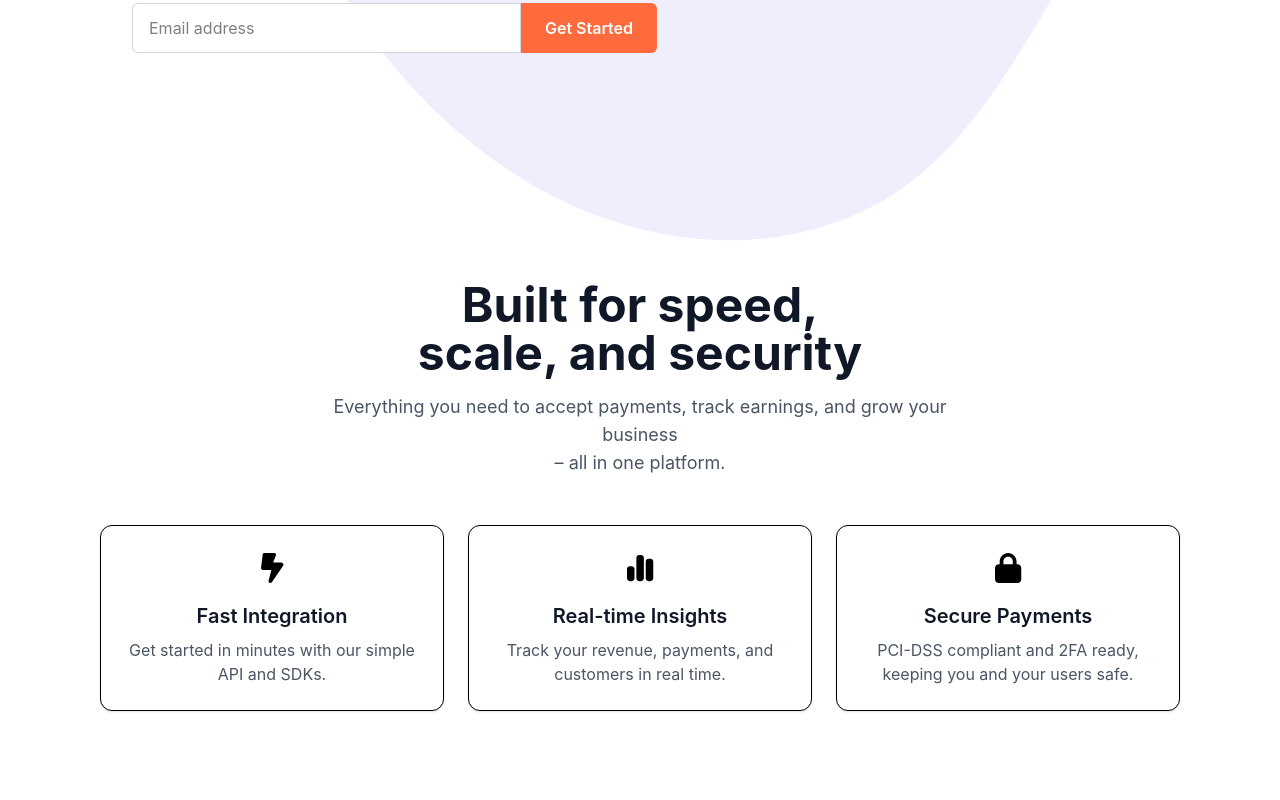
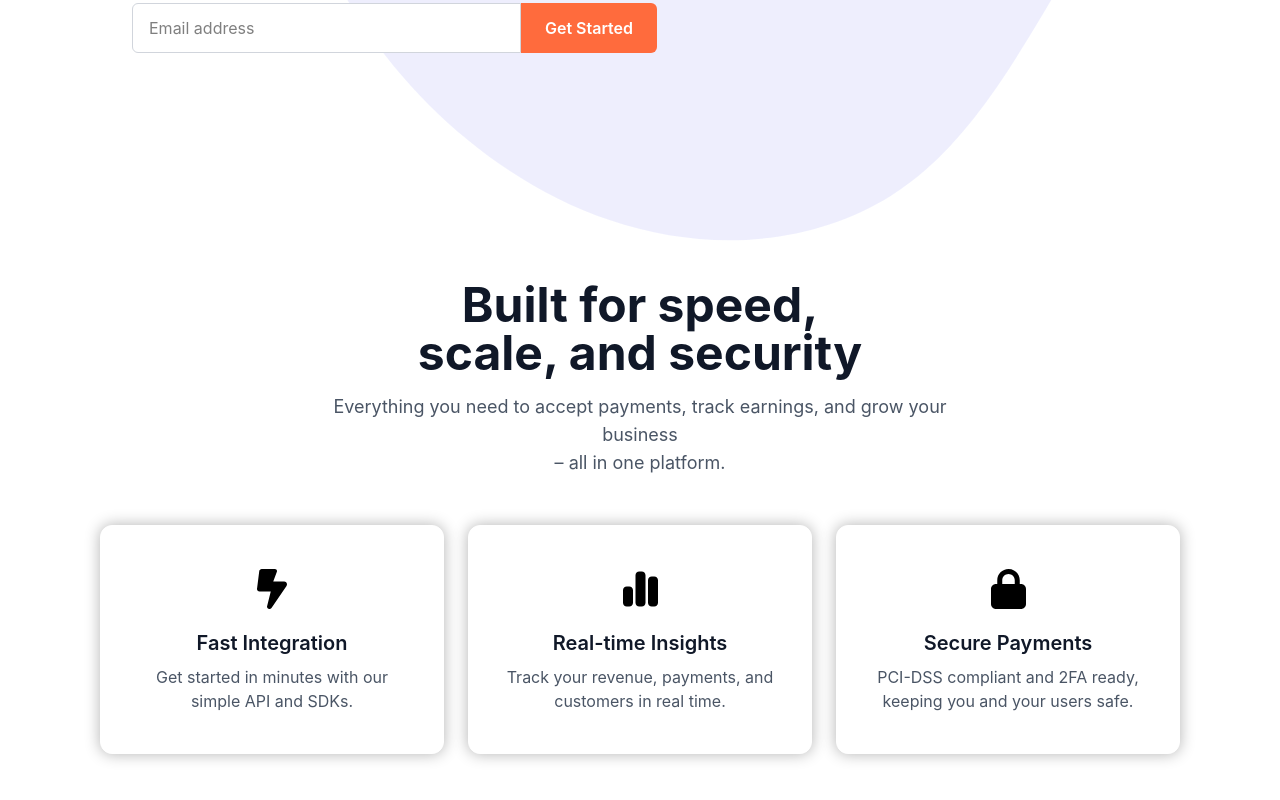
Before and after one commit to ramachandrapetla/puppetpay-ui, a React (Vite) app: page / in a window 1280 px wide. Shown: the part 593-1393 px from the top of the page. Built offline with nearby package versions, Linux system fonts and the light colour scheme.

Commit message:
features section cosmetic changes

```diff
--- /dev/null
+++ b/src/components/Features/Features.css
@@ -0,0 +1,52 @@
+.glow-card {
+  background: white;
+  border-radius: 12px;
+  padding: 40px 30px;
+  text-align: center;
+  color: #fff;
+  box-shadow: 0 0 15px rgba(0, 0, 0, 0.3);
+  transition: box-shadow 0.3s ease, transform 0.3s ease;
+  cursor: pointer;
+}
+
+.card-icon {
+  font-size: 40px;
+  display: block;
+  margin-bottom: 15px;
+  transition: filter 0.3s ease, transform 0.3s ease;
+}
+
+.glow-card:hover {
+  transform: translateY(-5px);
+}
+
+.glow-card .card-icon {
+  color: black;
+}
+
+.card-integration:hover .card-icon {
+  /* filter: drop-shadow(0 0 5px #fcc01e) drop-shadow(0 0 10px #fcc01e); */
+  color: #fcc01e;
+}
+
+.card-integration:hover {
+  box-shadow: 0 0 20px #fcc01e, 0 0 40px #fcc01e;
+}
+
+.card-insights:hover .card-icon {
+  /* filter: drop-shadow(0 0 5px #00b8f4) drop-shadow(0 0 10px #00b8f4); */
+  color: #00b8f4;
+}
+
+.card-insights:hover {
+  box-shadow: 0 0 20px #00b8f4, 0 0 40px #00b8f4;
+}
+
+.card-secure:hover .card-icon {
+  /* filter: drop-shadow(0 0 5px #fcc01e) drop-shadow(0 0 10px #fcc01e); */
+  color: #28c76f;
+}
+
+.card-secure:hover {
+  box-shadow: 0 0 20px #28c76f, 0 0 40px #28c76f;
+}
--- a/src/components/Features/Features.jsx
+++ b/src/components/Features/Features.jsx
@@ -5,29 +5,33 @@ import {
   faLock,
 } from '@fortawesome/free-solid-svg-icons'
 import { Section } from '../../layouts/Section'
+import './Features.css'
 
 const features = [
   {
     title: 'Fast Integration',
     description: 'Get started in minutes with our simple API and SDKs.',
     icon: faBoltLightning,
+    class: 'card-integration',
   },
   {
     title: 'Real-time Insights',
     description: 'Track your revenue, payments, and customers in real time.',
     icon: faChartSimple,
+    class: 'card-insights',
   },
   {
     title: 'Secure Payments',
     description:
       'PCI-DSS compliant and 2FA ready, keeping you and your users safe.',
     icon: faLock,
+    class: 'card-secure',
   },
 ]
 
 export const Features = () => {
   return (
-    <Section className="">
+    <Section className="features_section">
       <div className="max-w-6xl mx-auto text-center">
         <h2 className="text-4xl md:text-5xl font-bold mb-4 text-gray-900">
           Built for speed, <br className="hidden md:block" />
@@ -43,9 +47,9 @@ export const Features = () => {
           {features.map((feature) => (
             <div
               key={feature.title}
-              className="bg-white p-6 rounded-xl shadow-sm border hover:shadow-md transition"
+              className={`bg-white p-6 rounded-xl shadow-sm border hover:shadow-md transition glow-card ${feature.class}`}
             >
-              <div className="text-3xl mb-4">
+              <div className="text-3xl mb-4 card-icon">
                 <FontAwesomeIcon icon={feature.icon} />
               </div>
               <h3 className="text-xl font-semibold mb-2 text-gray-900">
--- a/src/components/NavBar/NavBar.jsx
+++ b/src/components/NavBar/NavBar.jsx
@@ -8,7 +8,7 @@ export const NavBar = () => {
     <div className="flex justify-center pt-2">
       <div className="max-w-[1080px] w-full px-3 relative z-50">
         <nav className="flex justify-between items-center max-h-[64px] py-3 bg-transparent">
-          <img src={logo} alt="PUPPET PAY" className="h-10 w-auto" />
+          <img src={logo} alt="PUPPET PAY" className="h-6 w-auto" />
           {/* Desktop Menu */}
           <div className="hidden desktop:flex space-x-6 items-center">
             <a href="#" className="text-gray-700 hover:text-black">
```
